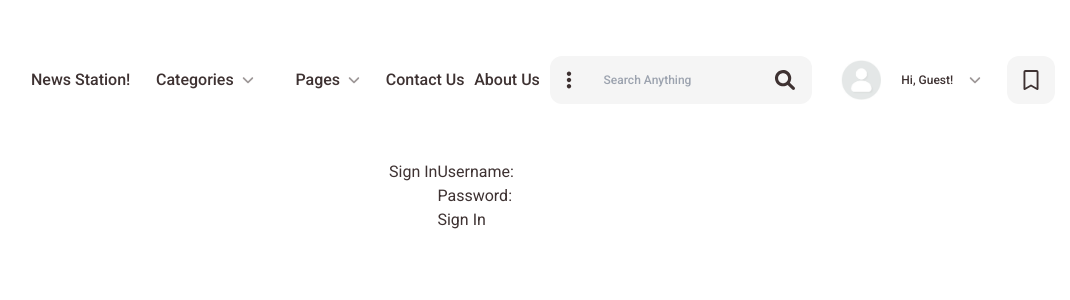
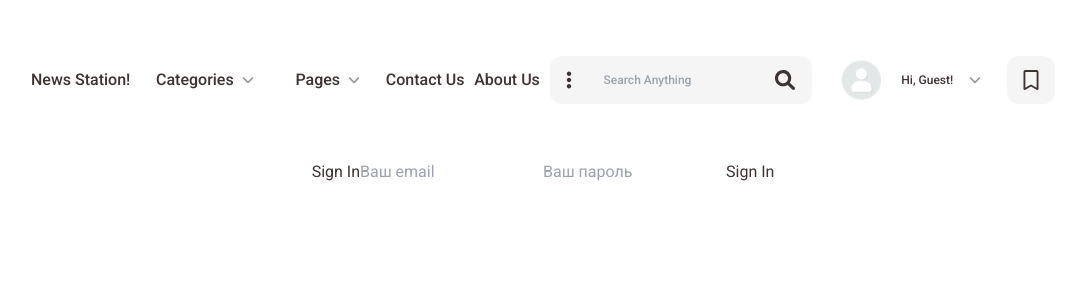
Before and after one commit to dlooz8/express-react-news-station, a React (Vite) app in the folder client/: page /signin in a window 1280 px wide. Shown: the top 300 px of the page, without its empty margins (97-1167 px from the left). Built offline with nearby package versions, Linux system fonts and the light colour scheme; no server answers.

Commit message:
update auth

```diff
--- a/client/package.json
+++ b/client/package.json
@@ -2,6 +2,7 @@
   "name": "client",
   "private": true,
   "version": "0.0.0",
+  "proxy": "http://localhost:5173",
   "type": "module",
   "scripts": {
     "dev": "vite",
--- a/client/src/components/HotSport.jsx
+++ b/client/src/components/HotSport.jsx
@@ -32,7 +32,6 @@ function HotSport() {
             setCurrentPage(currentPage + 1);
             setAnimate(false);
             setTimeout(() => setAnimate(true), 500);
-            console.log(currentPosts);
         }
     };
 
@@ -41,7 +40,6 @@ function HotSport() {
             setCurrentPage(currentPage - 1);
             setAnimate(false);
             setTimeout(() => setAnimate(true), 300);
-            console.log(currentPosts);
 
         }
     };
--- a/client/src/components/Navbar.jsx
+++ b/client/src/components/Navbar.jsx
@@ -1,12 +1,13 @@
 import { Link } from 'react-router-dom';
 import { useEffect, useState } from 'react';
-import axios from 'axios';
+import app from '../utils/axiosConfig';
 
 const Navbar = () => {
     const [isAuth, setIsAuth] = useState(false);
 
     const checkAuth = async () => {
-        await axios.get('http://localhost:3033/auth/check-auth')
+        console.log("FETCHING");
+        await app.get('http://localhost:3033/auth/check-auth')
           .then((response) => {
             setIsAuth(response.data.authenticated);
             console.log(isAuth);
--- a/client/src/pages/SignIn.jsx
+++ b/client/src/pages/SignIn.jsx
@@ -1,27 +1,33 @@
 import { useState } from 'react';
-import axios from 'axios';
+import app from '../utils/axiosConfig';
 
 function SignIn() {
 
   const [email, setEmail] = useState('');
   const [password, setPassword] = useState('');
 
-
+  const handleAuthorization = async (e) => {
+    console.log("SIGN IN");
+    e.preventDefault();
+    await app.post('http://localhost:3033/auth/login', {
+        email: email,
+        password: password,
+      })
+      .then(function (response) {
+        console.log(response);
+        window.location.href = '/profile';
+      })
+      .catch(function (error) {
+        console.log(error);
+      });
+  };
 
   return (
     <div className="flex justify-center">
       <h2>Sign In</h2>
-      <form >
-        <label>
-          Username:
-          <input type="text" />
-        </label>
-        <br />
-        <label>
-          Password:
-          <input type="password" />
-        </label>
-        <br />
+      <form onSubmit={handleAuthorization} >
+        <input type="text" placeholder="Ваш email" value={email} onChange={(e) => setEmail(e.target.value)} />
+        <input type="password" placeholder="Ваш пароль" value={password} onChange={(e) => setPassword(e.target.value)} />
         <button type="submit">Sign In</button>
       </form>
     </div>
--- /dev/null
+++ b/client/src/utils/axiosConfig.js
@@ -0,0 +1,28 @@
+import axios from 'axios';
+
+const app = axios.create({
+    baseURL: 'https://some-domain.com/api/',
+    timeout: 1000,
+    headers: {'X-Custom-Header': 'foobar'}
+  });
+
+axios.defaults.withCredentials = true;
+
+/*
+  The below is required if you want your API to return
+  server message errors. Otherwise, you'll just get
+  generic status errors.
+
+  If you use the interceptor below, then make sure you
+  return an "err" (or whatever you decide to name it) message
+  from your express route:
+
+  res.status(404).json({ err: "You are not authorized to do that." })
+
+*/
+app.interceptors.response.use(
+  response => (response),
+  error => (Promise.reject(error.response.data.err))
+)
+
+export default app;
```
Also changed, not shown: 2 other files (tests, documents, lock files or other folders).
